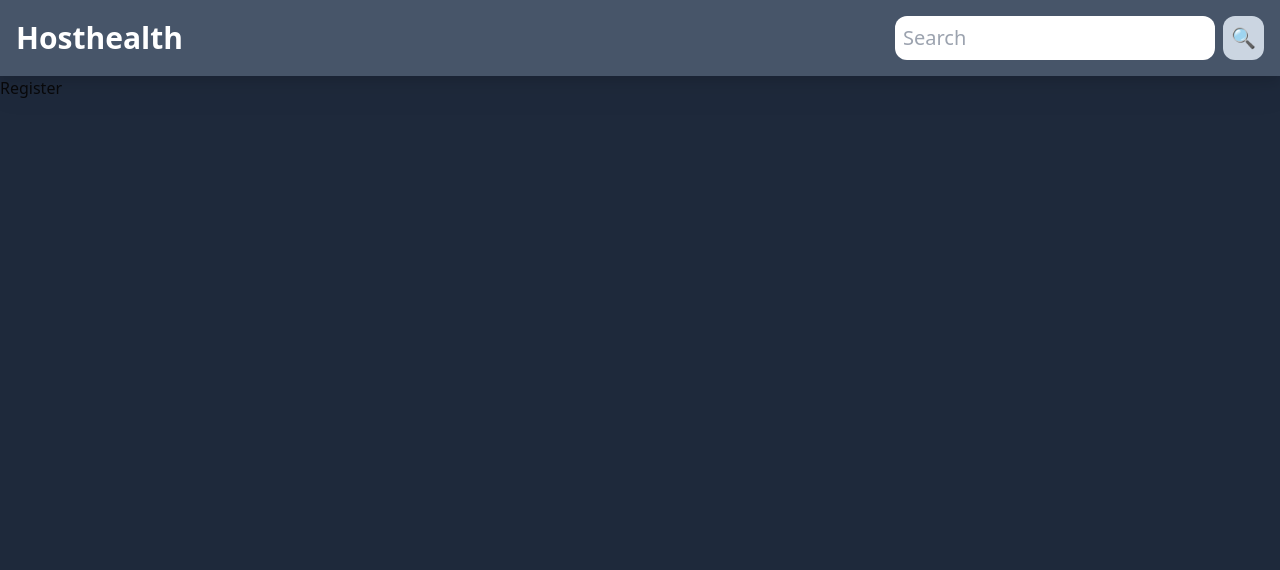
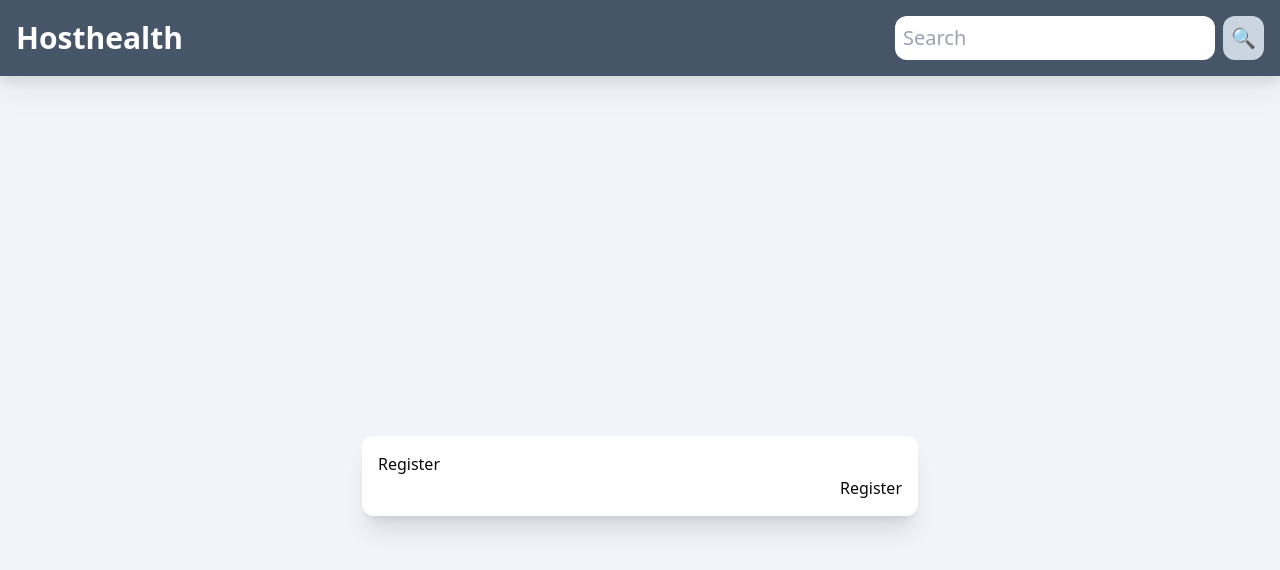
Before and after one commit to jingfreeks/hosthealthweb, a Next.js app: page /register in a window 1280 px wide. Shown: the top 570 px of the page. Built offline with nearby package versions, Linux system fonts and the light colour scheme.

Commit message:
initial ui screen

```diff
--- /dev/null
+++ b/src/app/register/form.tsx
@@ -0,0 +1,15 @@
+import React from "react";
+
+export const RegisterForm = () => {
+  const onSubmit = (e: React.FormEvent) => {
+    e.preventDefault();
+    console.log("test");
+  };
+  return (
+    <form>
+      <input />
+      <input />
+      <button>Register</button>
+    </form>
+  );
+};
--- a/src/app/register/page.tsx
+++ b/src/app/register/page.tsx
@@ -1,9 +1,13 @@
-import React from 'react'
-
+import React from "react";
+import {RegisterForm} from './form'
 export default function RegisterPage() {
   return (
-    <div>
+    <div className="h-screen w-screen flex justify-center items-center bg-slate-100">
+      <div className="shadow-xl p-4 bg-white rounded-xl">
         <h1>Register</h1>
+        <RegisterForm />
+      </div>
+
     </div>
-  )
+  );
 }
```
